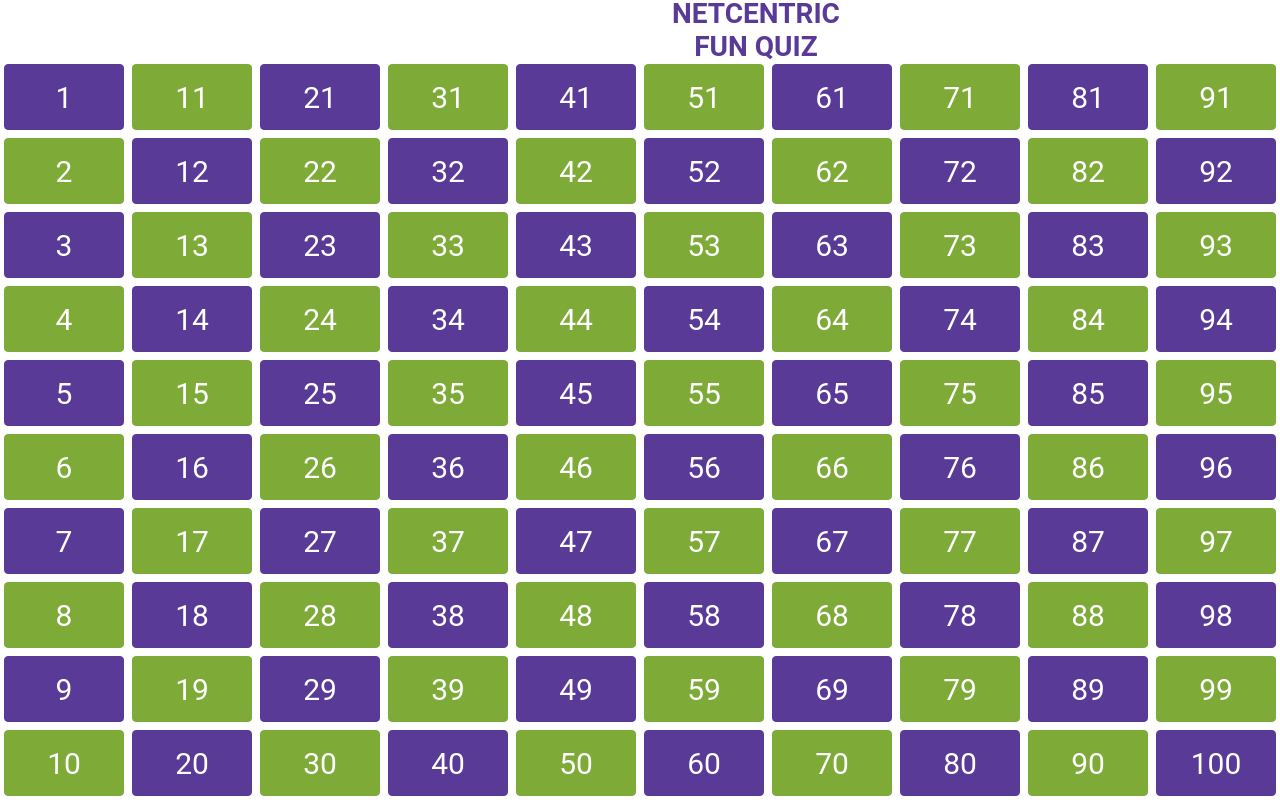
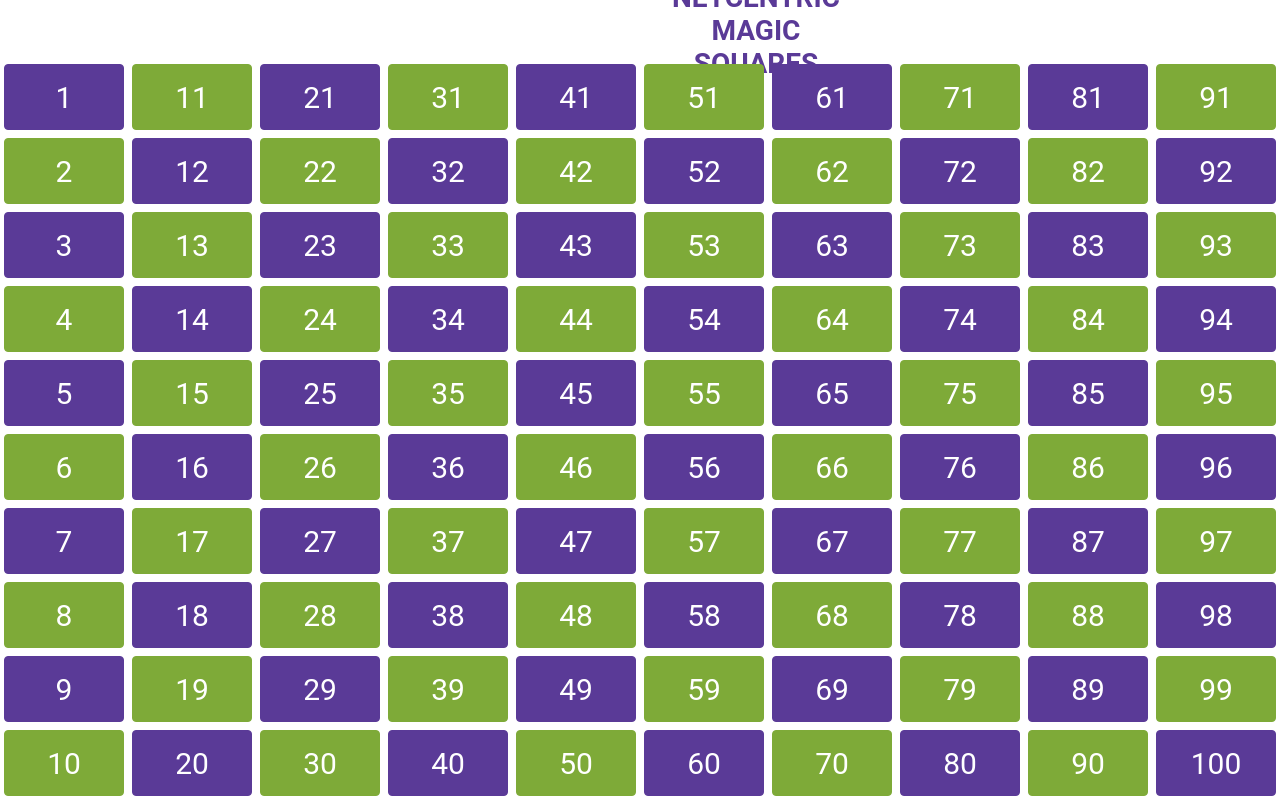
Before and after one commit to priyanka-sonone/nc-magic-squares, a React (Create React App) app: page / in a window 1280 px wide. Built offline with nearby package versions, Linux system fonts and the light colour scheme; grey boxes are pictures that could not be loaded.

Commit message:
changed the name and removed the question no for flip

```diff
--- a/package.json
+++ b/package.json
@@ -1,5 +1,5 @@
 {
-  "homepage": "http://priyanka-sonone.github.io/nc-quiz-game",
+  "homepage": "http://priyanka-sonone.github.io/nc-magic-squares",
   "name": "nc-quiz-game",
   "version": "0.1.0",
   "private": true,
--- a/src/js/Card.js
+++ b/src/js/Card.js
@@ -55,7 +55,7 @@ class Card extends Component {
                 transform: 'translate3d(' + this.props.left + 'px,' +0+ 'px,0)',
                 WebkitTransform: 'translate3d(' + this.props.left + 'px,' + this.props.top + 'px,0)'
             },
-            front = this.state.completed ? <div>{this.props.question.number} <FontAwesomeIcon icon={faCheckCircle}/> </div> : <span className='number'>{this.props.question.number}</span>,
+            front = this.state.completed ?  <FontAwesomeIcon icon={faCheckCircle}/> : <span className='number'>{this.props.question.number}</span>,
             className = 'flipper';
             let showImage;
 
--- a/src/js/Headers.js
+++ b/src/js/Headers.js
@@ -26,7 +26,7 @@ class Headers extends Component {
     render() {
         return (
             <div className='headers'>
-                <div>Netcentric Fun Quiz </div>
+                <div> Netcentric Magic Squares </div>
                 <span className="signout">
                 <FontAwesomeIcon icon={faSignOutAlt} onClick={this.handleOpenModal}/>
                 </span>
```
